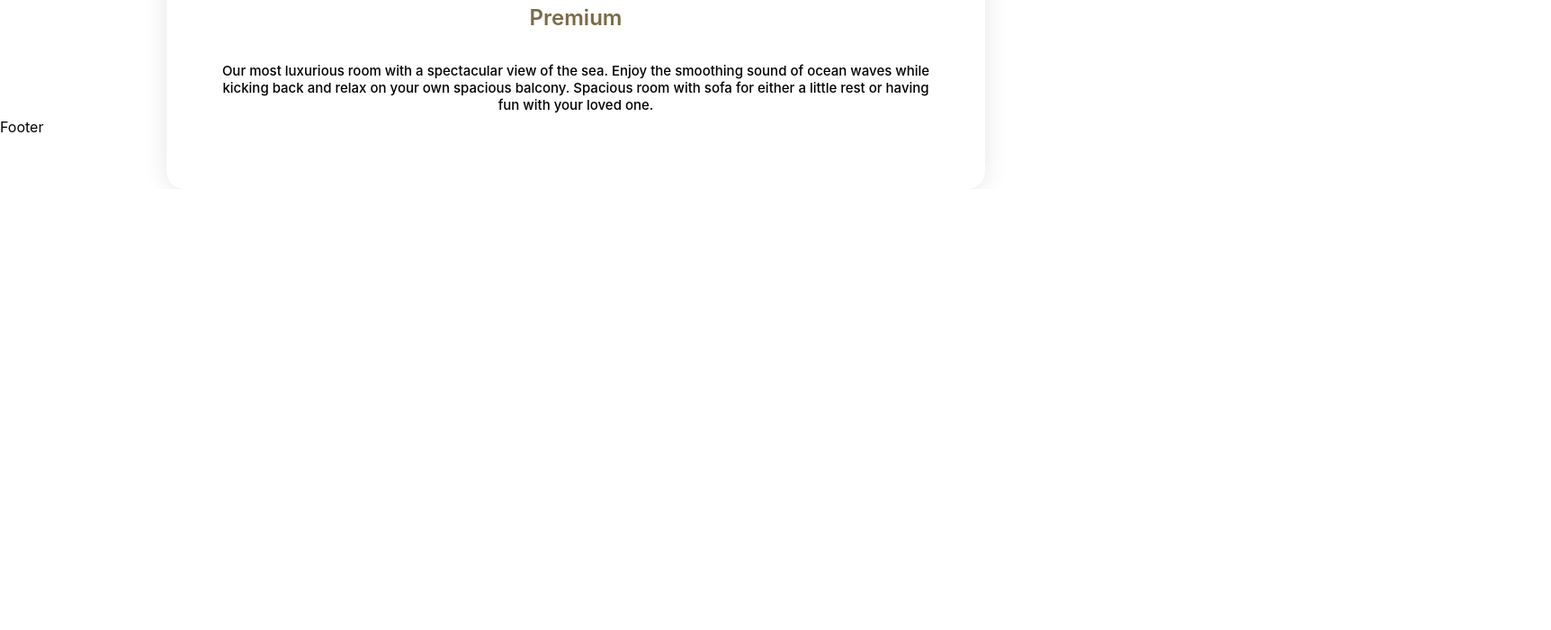
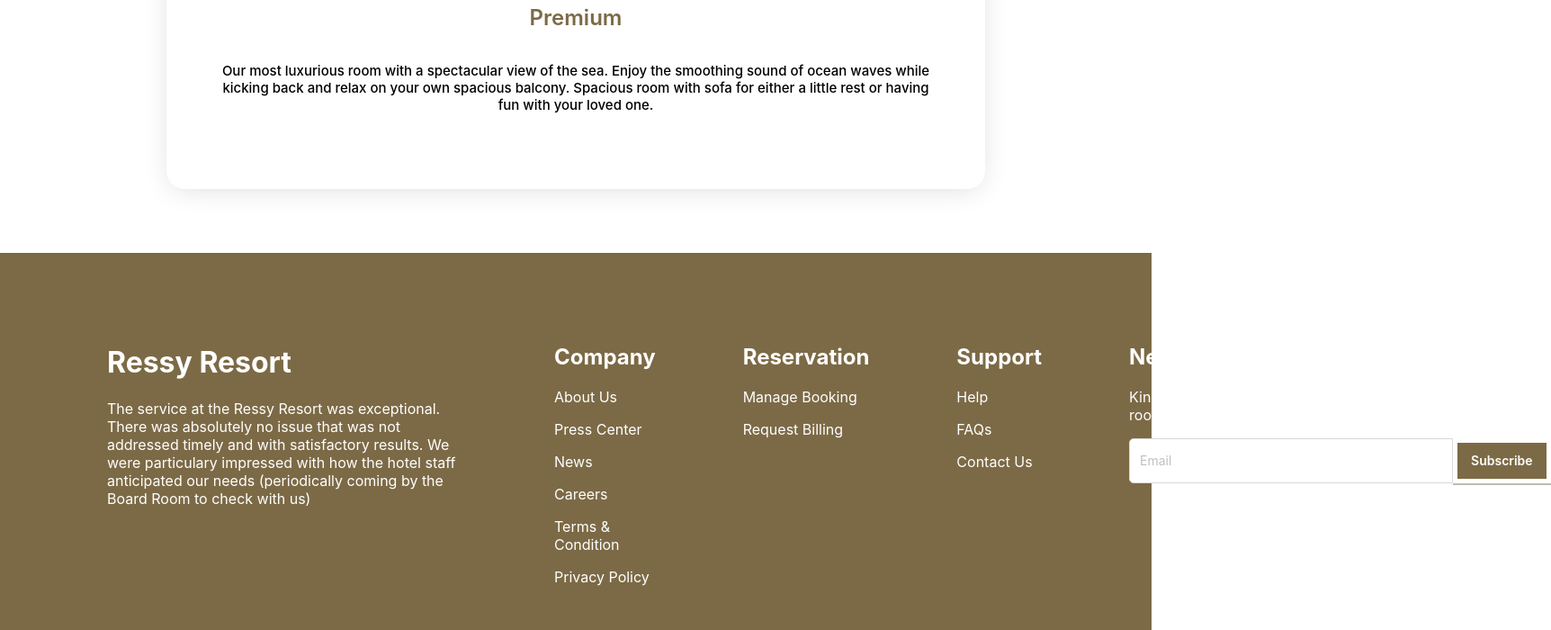
Before and after one commit to truclamld/rk-internship, a React (Create React App) app: page /rooms in a window 1280 px wide. Shown: the part 4040-4740 px from the top of the page at 90% size, 1724 px wide, since content can reach past the window. Before the commit the page ends 4250 px from the top, so only its background shows below. Built offline with nearby package versions, Linux system fonts and the light colour scheme.

Commit message:
BK-12 Create Footer

```diff
--- a/src/components/Footer.js
+++ b/src/components/Footer.js
@@ -1,11 +1,34 @@
 import React from 'react';
-import './Footer.css'
+import './Footer.scss'
+import FooterMenu from './FooterMenu';
+import { Input, Button } from 'antd';
 
 
 const Footer = () => {
-    return <div>
-        Footer
-    </div>
+
+    const companyMenu = ["About Us", "Press Center", "News", "Careers", "Terms & Condition", "Privacy Policy"];
+    const reserveMenu = ["Manage Booking", "Request Billing"];
+    const supportMenu = ["Help", "FAQs", "Contact Us"]
+    const newsMenu = ["Kindly subscribe to our newsletter to get latest deals on our rooms and vacation discount"];
+
+    return (
+        <div className='footer'>
+            <div className='footerLogo'>
+                <h1>Ressy Resort</h1>
+                <p>The service at the Ressy Resort was exceptional. There was absolutely no issue that was not addressed timely and with satisfactory results. We were particulary impressed with how the hotel staff anticipated our needs (periodically coming by the Board Room to check with us)</p>
+            </div>
+            <FooterMenu title="Company" menu={companyMenu} />
+            <FooterMenu title="Reservation" menu={reserveMenu} />
+            <FooterMenu title="Support" menu={supportMenu} />
+            <div className='newsletter'>
+                <FooterMenu title="Newsletter" menu={newsMenu}></FooterMenu>
+                <form>
+                    <Input placeholder='Email' />
+                    <Button type="primary">Subscribe</Button>
+                </form>
+            </div>
+        </div>
+    )
 };
 
 export default Footer;
--- /dev/null
+++ b/src/components/Footer.scss
@@ -0,0 +1,47 @@
+.footer {
+    background: #7C6A46;
+    height: 420px;
+    padding: 81px 119px;
+    color: white;
+    display: flex;
+    flex-direction: row;
+    gap: 97px;
+
+    .footerLogo {
+        p {
+            width: 400px;
+        }
+    }
+
+    img {
+        width: 150px;
+        height: 150px;
+    }
+
+    .newsletter {
+        form {
+            display: flex;
+
+            Input {
+                width: 360px;
+                height: 50px;
+                flex-shrink: 0;
+                border-radius: 5px 0 0px 5px;
+                background: #FFF;
+            }
+
+            Button {
+                font-style: normal;
+                font-weight: 600;
+                line-height: normal;
+                height: 50px;
+                border-width: 5px;
+                border-color: #FFF;
+                border-radius: 0;
+            }
+
+
+        }
+    }
+
+}
--- /dev/null
+++ b/src/components/FooterMenu.js
@@ -0,0 +1,17 @@
+import React from 'react';
+import './Footer.scss'
+
+
+const FooterMenu = ({title, menu}) => {
+
+    const formatMenu = menu.map(item => {return <p>{item}</p>})
+
+    return (
+        <div className='footmenu'>
+            <h2>{title}</h2>
+            {formatMenu}
+        </div>
+    )
+};
+
+export default FooterMenu;
--- a/src/components/ServiceLayout.scss
+++ b/src/components/ServiceLayout.scss
@@ -3,7 +3,7 @@
     justify-content: left;
     align-items: center;
     gap: 100px;
-    padding: 172px 95px;
+    padding: 95px 119px;
 
     .srvImage {
         width: 850px;
--- a/src/pages/Rooms.js
+++ b/src/pages/Rooms.js
@@ -21,6 +21,7 @@ function Rooms() {
             <Accommodation title="Superior" desc={superiorDesc} image={Superior} />
             <Accommodation title="Deluxe" desc={deluxeDesc} image={Deluxe} />
             <Accommodation title="Premium" desc={premiumDesc} image={Premium} />
+            <div style={{height: "150px"}} />
         </div>
     )
 }
--- a/src/pages/Villas.js
+++ b/src/pages/Villas.js
@@ -21,6 +21,7 @@ function Villas()
             <Accommodation title="Palm" desc={palmDesc} image={Palm}/>
             <Accommodation title="Coconut" desc={cocoDesc} image={Coconut}/>
             <Accommodation title="Coral" desc={coralDesc} image={Coral}/>
+            <div style={{height: "150px"}} />
         </div>
     )
 }
```
Also changed, not shown: src/components/Footer.css (deleted).
